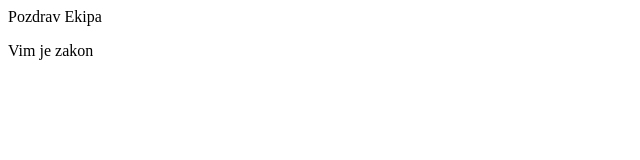
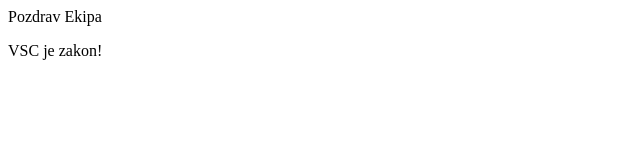
Before and after one commit to Snjezana007/noviRepo-1, a plain HTML site: page index.html in a window 1280 px wide. Shown: the full height of the page, 0-640 px from the left. Drawn offline with Linux system fonts and the light colour scheme.

Commit message:
vsc change

```diff
--- a/index.html
+++ b/index.html
@@ -1,2 +1,2 @@
 <p>Pozdrav Ekipa</p>
-<p>Vim je zakon</p>
+<p>VSC je zakon!</p>
```
